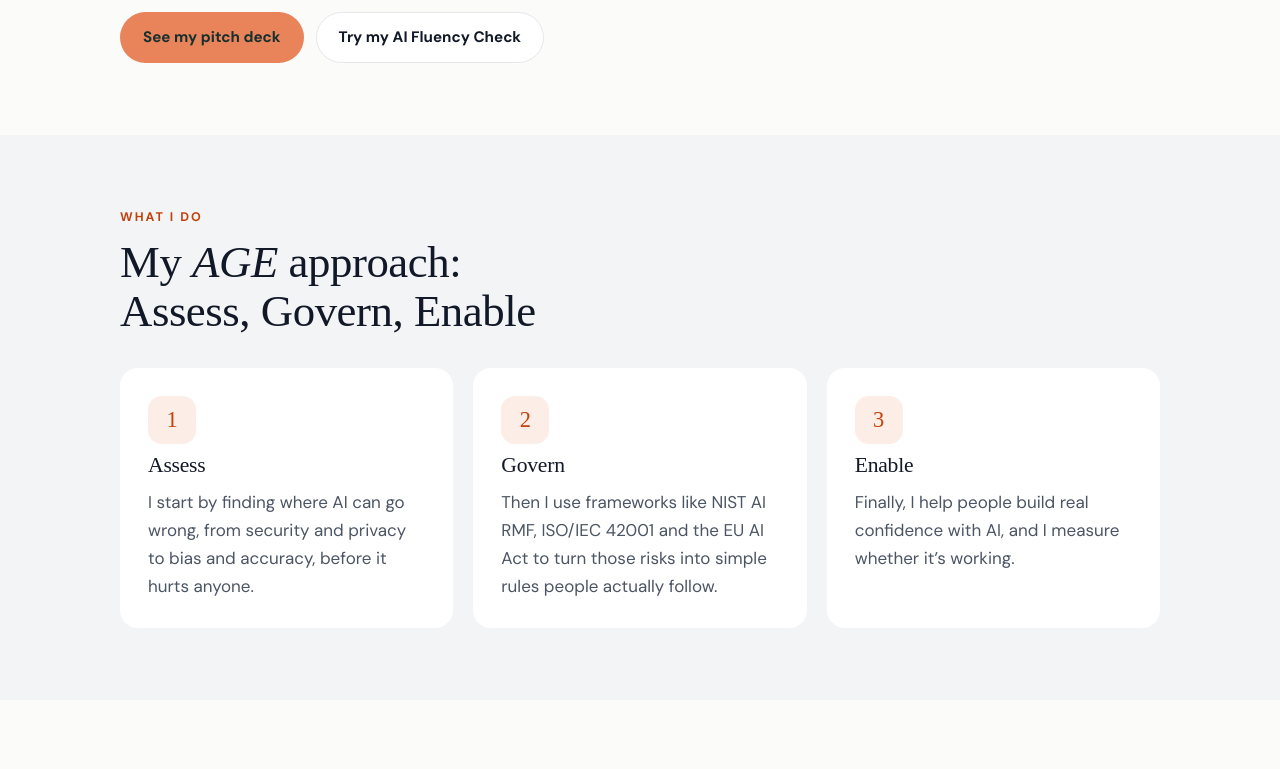
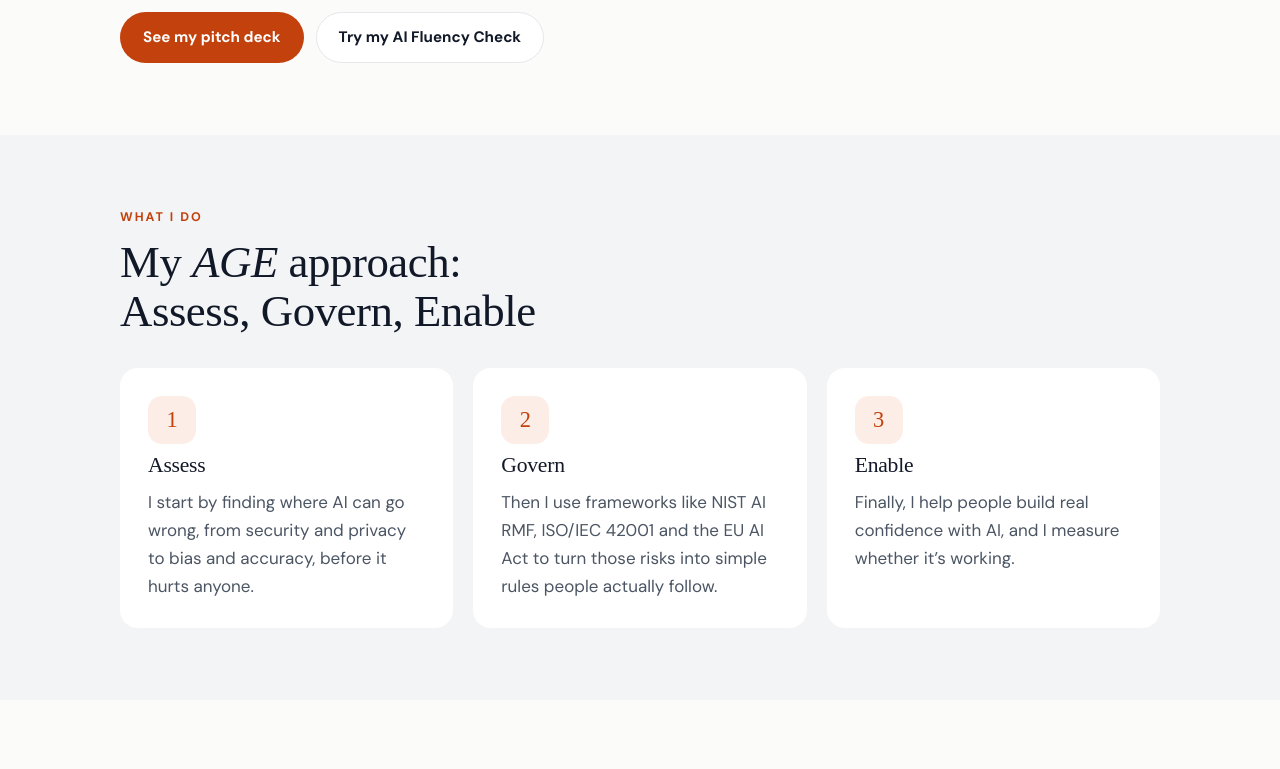
Before and after one commit to Nuhamin-bit/Nuhamin-bit.github.io, a plain HTML site: page index.html in a window 1280 px wide. Shown: the part 578-1347 px from the top of the page. Drawn offline with Linux system fonts and the light colour scheme.

Commit message:
Update gold button styles in style.css

```diff
--- a/style.css
+++ b/style.css
@@ -28,7 +28,7 @@ em{font-family:var(--display);font-style:italic;font-weight:400}
 .muted{color:var(--muted)}
 .btn{display:inline-flex;align-items:center;gap:8px;font:inherit;font-weight:600;font-size:.95rem;border-radius:999px;padding:12px 22px;text-decoration:none;border:1.5px solid transparent;transition:transform .2s ease,box-shadow .2s ease;cursor:pointer}
 .btn:hover{transform:translateY(-2px);box-shadow:0 8px 20px rgba(21,48,47,.15)}
-.btn.gold{background:var(--halo);color:#15302f}
+.btn.gold{background:var(--accent);color:var(--accent-ink)}
 .btn.solid{background:var(--accent);color:var(--accent-ink)}
 .btn.line{border-color:var(--line);color:var(--ink);background:var(--surface)}
 .btn:focus-visible,a:focus-visible,button:focus-visible,summary:focus-visible{outline:2px solid var(--halo);outline-offset:3px}
```
